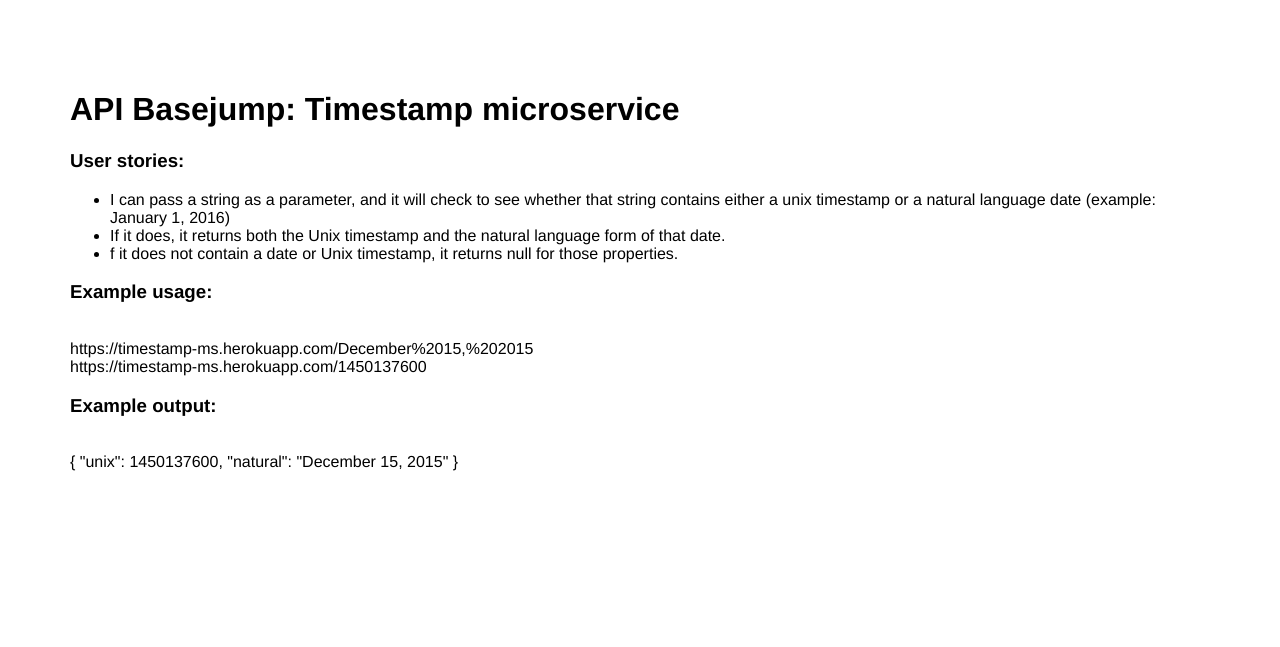
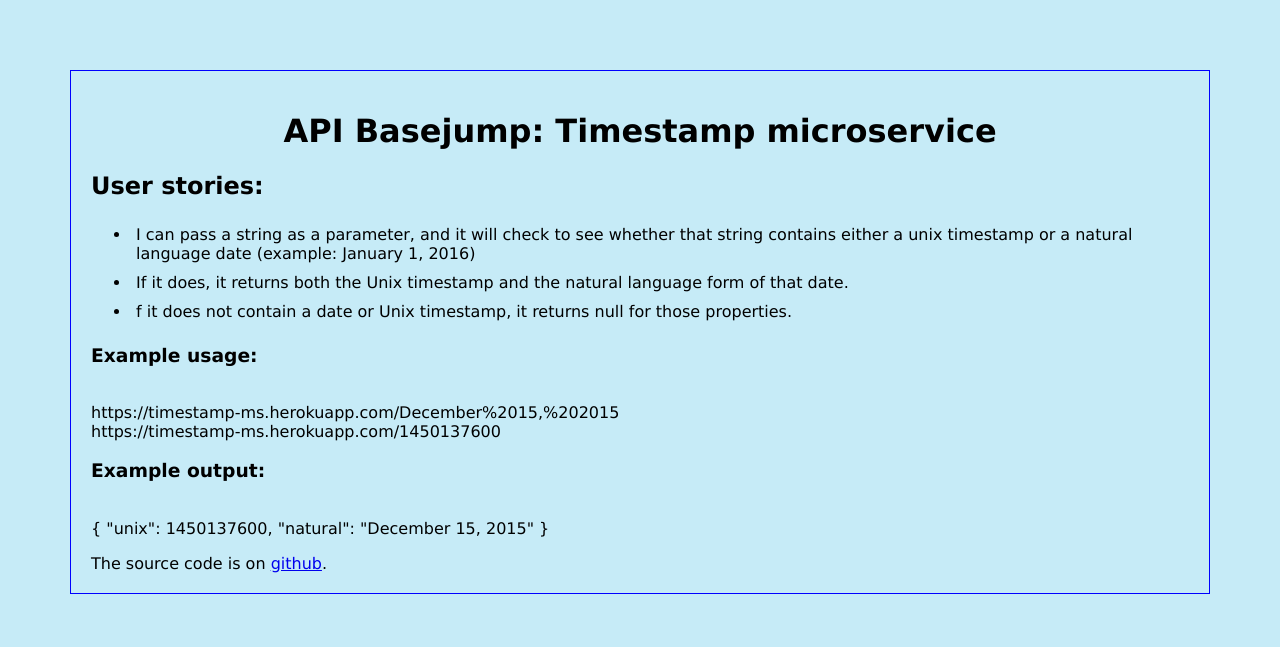
Before and after one commit to arialblack14/timestamp-microservice, a website: page public/index.html in a window 1280 px wide. Drawn offline with Linux system fonts and the light colour scheme.

Commit message:
fix css not loading issue by moving in head

```diff
--- a/public/index.css
+++ /dev/null
@@ -1,7 +0,0 @@
-body {
-  font: 62.5%/1.5;
-  font-family: Helvetica, Arial, "Lucida Grande", "Lucida Sans", Tahoma, Verdana, sans-serif;
-  background-color: #fff;
-  padding: 50px;
-  margin: 20px;
-}
--- a/public/index.html
+++ b/public/index.html
@@ -3,11 +3,37 @@
   <head>
     <meta charset="utf-8">
     <title>Timestamp Microservice</title>
-    <link rel="stylesheet" type="text/css" href="index.css">
+    <style media="screen">
+      body {
+        font: 62.5%/1.5;
+        font-family: Verdana, sans-serif;
+        background-color: #C6EBF7;
+        padding: 50px;
+        margin: 20px;
+      }
+
+      .container {
+        border: 1px solid blue;
+        padding: 20px;
+      }
+
+      h1 {
+        text-align: center;
+      }
+
+      p {
+        background-color: #CADDDE;
+      }
+
+      li {
+        padding: 5px;
+      }
+    </style>
   </head>
   <body>
+    <div class="container">
       <h1>API Basejump: Timestamp microservice</h1>
-    <h3>User stories:</h3>
+      <h2>User stories:</h2>
       <ul>
         <li>
           I can pass a string as a parameter, and it will check to see whether that string contains either a unix timestamp or a natural language date (example: January 1, 2016)
@@ -28,5 +54,7 @@
         <h3>Example output:</h3><br>
         { "unix": 1450137600, "natural": "December 15, 2015" }
       </p>
+      <footer>The source code is on <a href="https://github.com/arialblack14/timestamp-microservice">github</a>.</footer>
+    </div>
   </body>
 </html>
--- a/routes/timestampRouter.js
+++ b/routes/timestampRouter.js
@@ -20,6 +20,10 @@ timestampRouter.route('/')
 });
 */
 
+timestampRouter.get('../public/index.css', function(req, res){
+  res.sendFile(__dirname + '/public/index.css');
+});
+
 timestampRouter.route('/:data')
 .get(function(req, res, next) {
   res.send(timeCheck(req.params.data));
```
Lines whose indentation alone changed are shown as unchanged.
